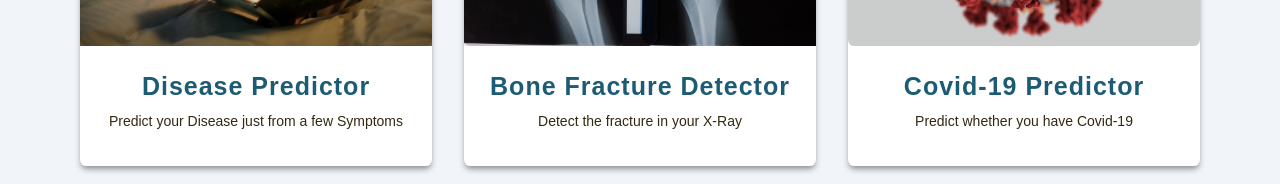
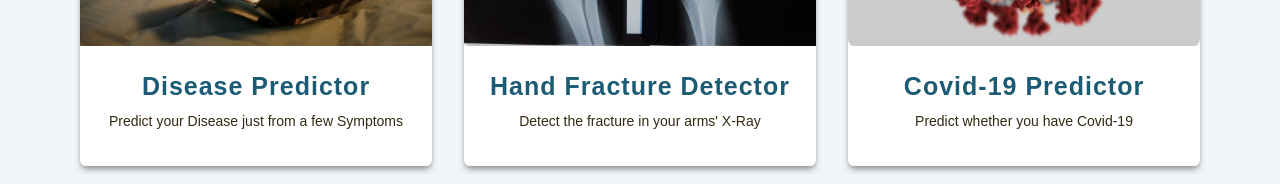
Before and after one commit to rajtilakls2510/aidocassist, a React (Create React App) app in the folder assistfrontend/: page / in a window 1280 px wide. Shown: the part 338-522 px from the top of the page. Built offline with nearby package versions, Linux system fonts and the light colour scheme.

Commit message:
Migrated full backend to flask

```diff
--- a/assistfrontend/src/components/LandingPage.js
+++ b/assistfrontend/src/components/LandingPage.js
@@ -41,8 +41,8 @@ const LandingPage = () => {
             <div className="service-img-overlay"></div>
           </div>
           <div className="service-details-container">
-            <h3>Bone Fracture Detector</h3>
-            <p>Detect the fracture in your X-Ray</p>
+            <h3>Hand Fracture Detector</h3>
+            <p>Detect the fracture in your arms' X-Ray</p>
           </div>
         </div>
         {/* End of Service Card */}
--- a/assistfrontend/src/components/disease/DiseasePage.js
+++ b/assistfrontend/src/components/disease/DiseasePage.js
@@ -186,7 +186,7 @@ const DiseasePage = () => {
             {predictedResults.disease}
           </h5>
           <p>
-            <span className="disease-field"> Surety: </span>
+            <span className="disease-field"> Confidence: </span>
             {Math.round(predictedResults.probability * 100)}%
           </p>
 
@@ -196,8 +196,8 @@ const DiseasePage = () => {
             }`}
             onClick={() => setLowPrediction(false)}
           >
-            The surety is too low. Do not trust this prediction! Kindly enter
-            more symptoms for better prediction.
+            The confidence is too low. Do not trust this prediction! Kindly
+            enter more symptoms for better prediction.
           </div>
 
           <h5 className="disease-field">Precautions: </h5>
--- a/assistfrontend/src/services/api.js
+++ b/assistfrontend/src/services/api.js
@@ -1,6 +1,6 @@
 import axios from "axios";
 
-const API_URL = "http://localhost:8080";
+const API_URL = "http://localhost:5000";
 
 // ===================== Disease Predictor ====================
 
```
Also changed, not shown: 1 other file (tests, documents, lock files or other folders).
